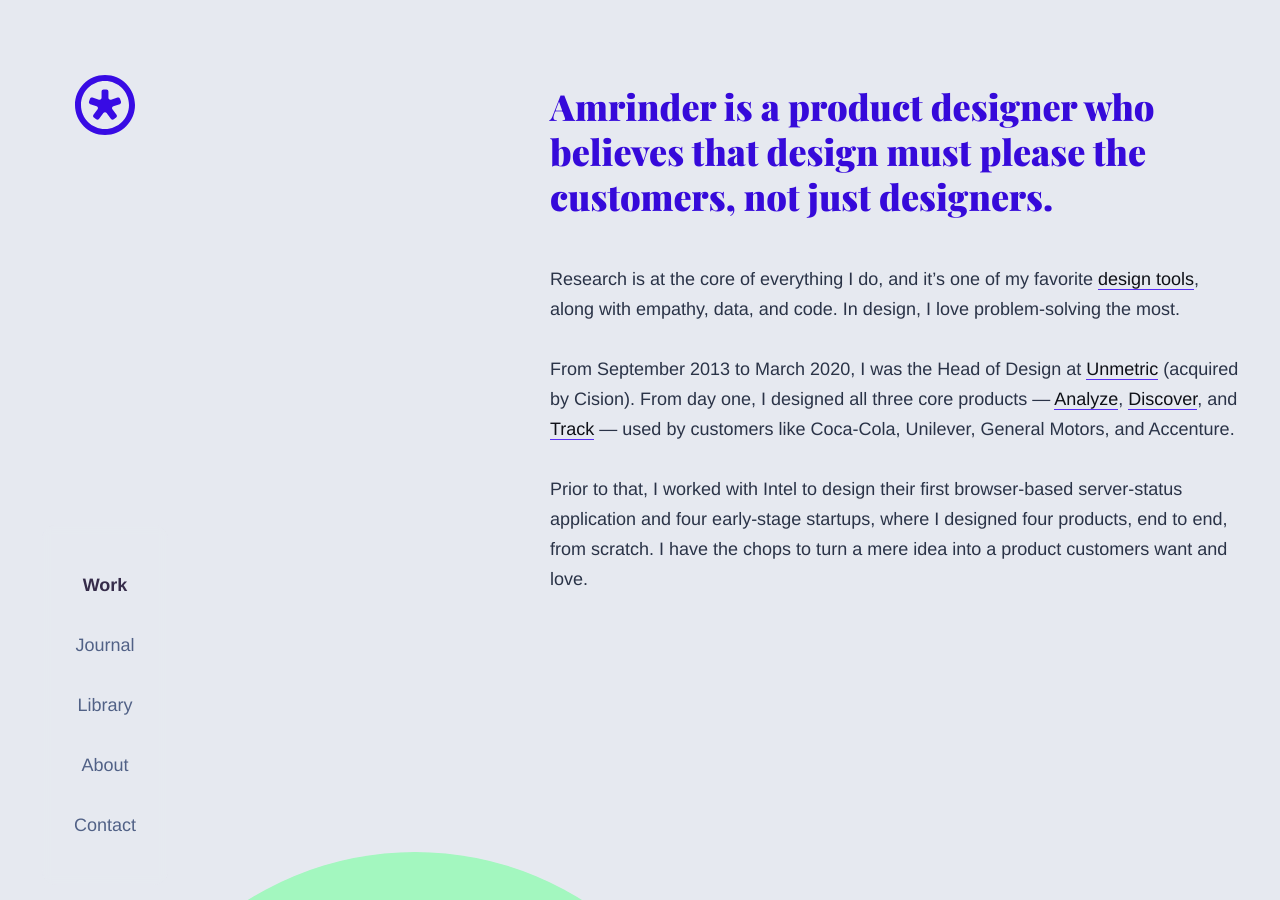
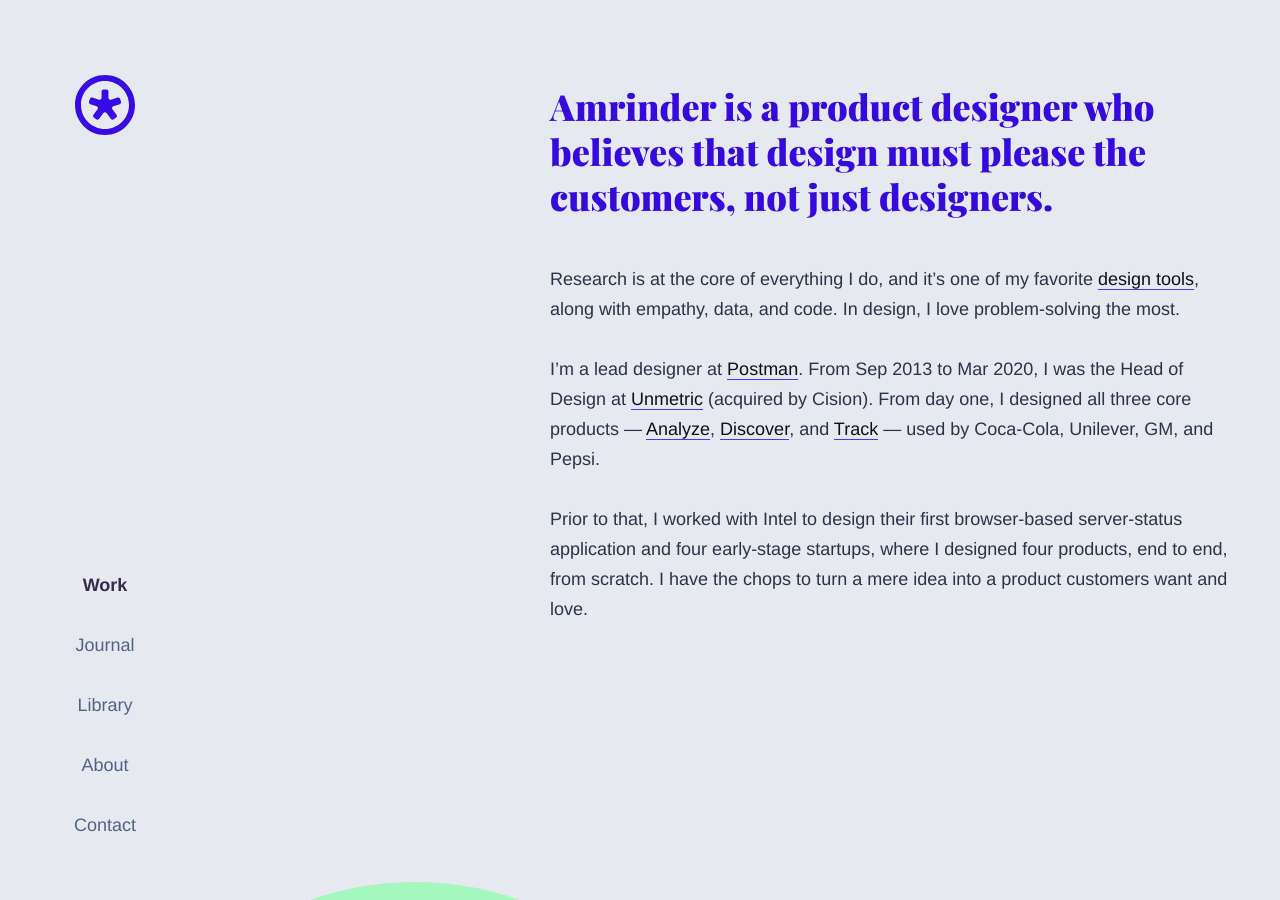
Before and after one commit to harjotgrewal/amrindersandhu, a Jekyll site: the page built from index.html, in a window 1280 px wide and 900 px high. Built offline with Jekyll 4.4.1, drawn with Linux system fonts in a browser that asks for light colours; some web fonts are replaced; some of the changed text lies outside the part shown.

Commit message:
[U][HTML] Copy update

```diff
--- a/_data/work.yml
+++ b/_data/work.yml
@@ -30,7 +30,7 @@
 	time: 'Oct 2010 – Mar 2020',
 	link: '/proj-analyze.html',
 	title: 'Unmetric Analyze &mdash; <br/>10 years in the making',
-	desc: 'For a decade I worked closely with the Unmetric CEO from day to build the flagship product hands-on.',
+	desc: 'For a decade I worked closely with the Unmetric CEO from day one to build the flagship product hands-on.',
 	page-title: 'Product – Analyze',
 	src: '/assets/i/sshots/cover-analyze.png',
 	class: 'c-media--ana',
--- a/index.html
+++ b/index.html
@@ -24,7 +24,7 @@ page-description: For 12 years, Amrinder has lead design at startups to help ach
 
             <p>Research is at the core of everything I do, and it’s one of my favorite <a href="#design-tools">design tools</a>, along with empathy, data, and code. In design, I love problem-solving the most.</p>
 
-            <p>From September 2013 to March 2020, I was the Head of Design at <a href="https://unmetric.com" target="_blank">Unmetric</a> (acquired by Cision). From day one, I designed all three core products &mdash; <a href="https://unmetric.com/analyze" target="_blank">Analyze</a>, <a href="https://unmetric.com/discover" target="_blank">Discover</a>, and <a href="https://unmetric.com/track" target="_blank">Track</a> &mdash; used by customers like Coca-Cola, Unilever, General Motors, and Accenture.</p>
+            <p>I’m a lead designer at <a href="https://postman.com" target="_blank">Postman</a>. From Sep 2013 to Mar 2020, I was the Head of Design at <a href="https://unmetric.com" target="_blank">Unmetric</a> (acquired by Cision). From day one, I designed all three core products &mdash; <a href="https://unmetric.com/analyze" target="_blank">Analyze</a>, <a href="https://unmetric.com/discover" target="_blank">Discover</a>, and <a href="https://unmetric.com/track" target="_blank">Track</a> &mdash; used by Coca-Cola, Unilever, GM, and Pepsi.</p>
 
             <p>Prior to that, I worked with Intel to design their first browser-based server-status application and four early-stage startups, where I designed four products, end to end, from scratch. I have the chops to turn a mere idea into a product customers want and love.</p>
         </div>
```
Also changed, not shown: 8 other files.
